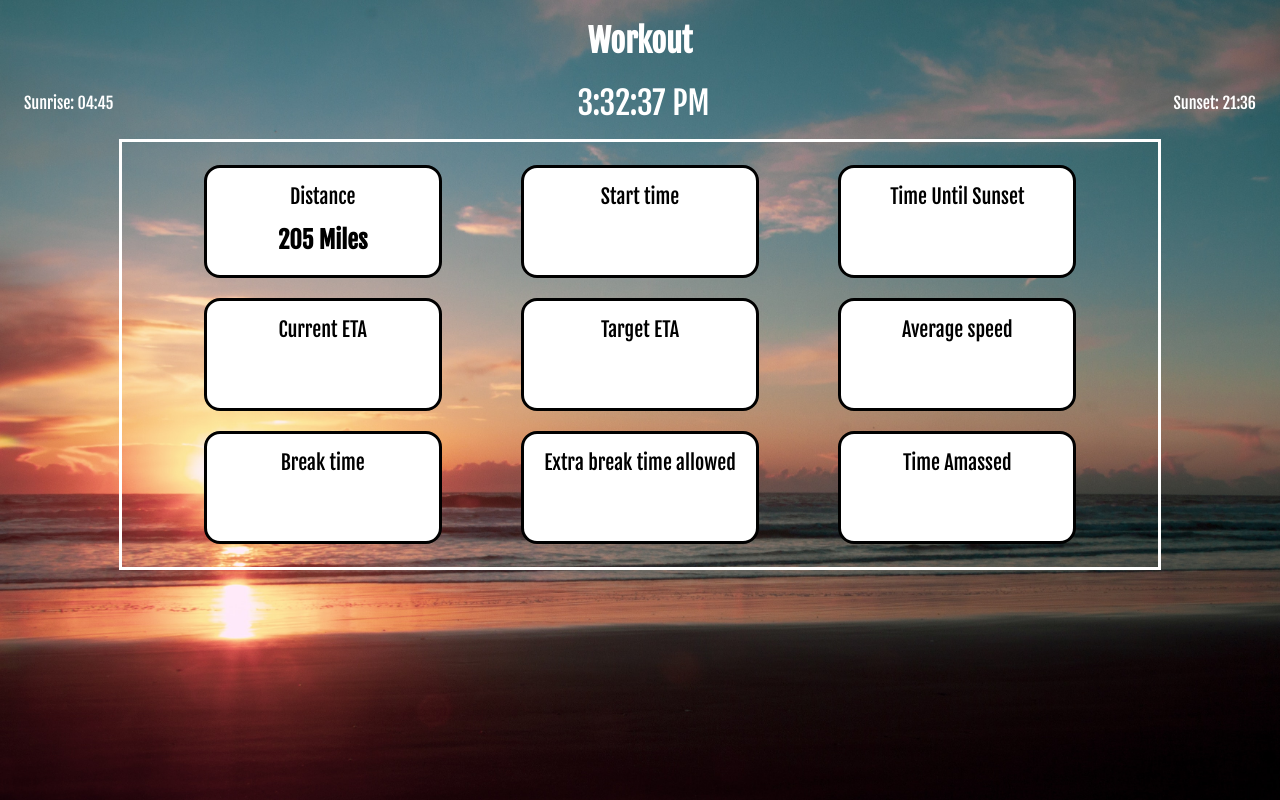
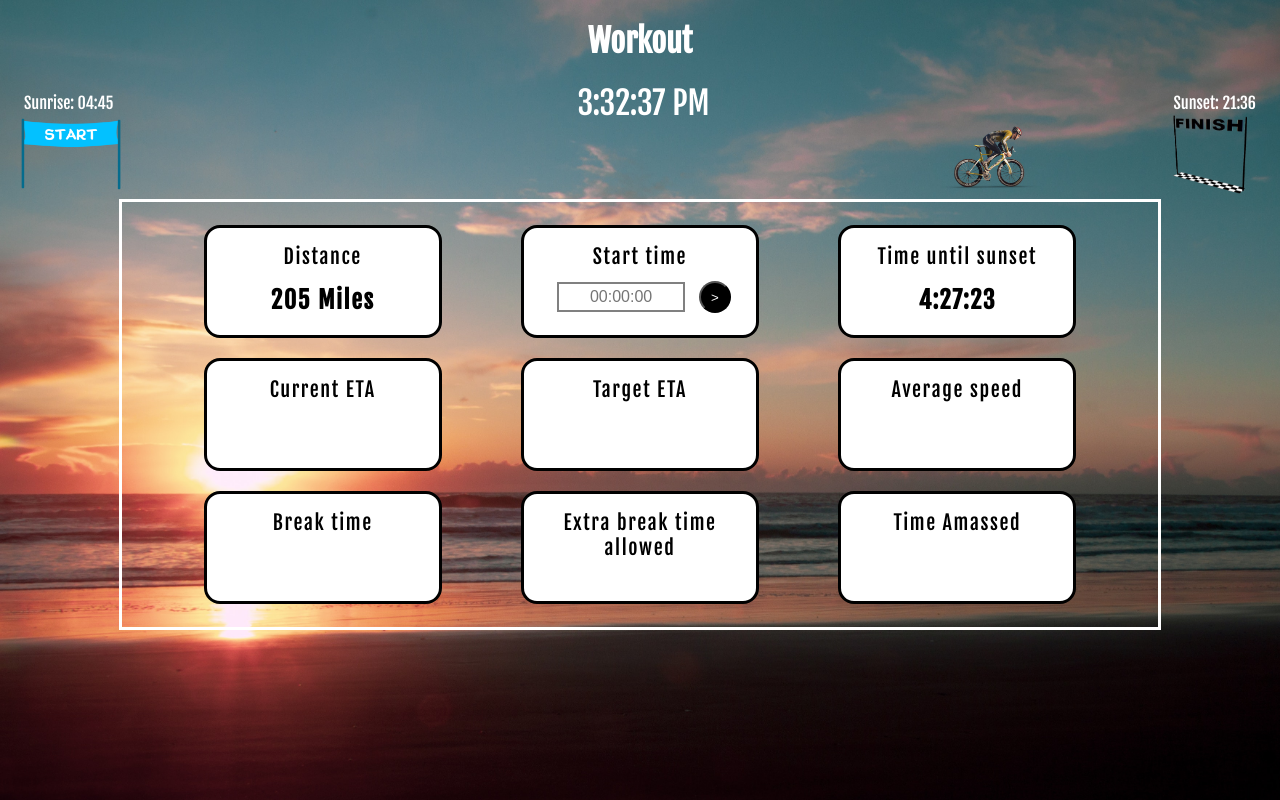
Before and after one commit to AlexDelasalle/Chase-the-Sun-Data, a PHP site: page / in a window 1280 px wide. Run offline with PHP 8.4, Linux system fonts and the light colour scheme.

Commit message:
Added a moving bike animation

```diff
--- a/index.html
+++ b/index.html
@@ -2,7 +2,6 @@
 <html>
   <head>
     <title>Mike Delasalle - Chase the Sun</title>
-    <script src="script.js"></script>
     <meta charset="UTF-8">
     <meta name="viewport" content="width=device-width, initial-scale=1.0">
     <link rel="preconnect" href="https://fonts.googleapis.com">
@@ -18,12 +17,31 @@
       <div><span id="current-time"></span></div>
       <div>Sunset: 21:36</div>
     </div>
+
+    <div id="biker-container">
+      <div id="start-line"></div>
+      <div id="biker"></div>
+      <div id="finish-line"></div>
+    </div>
+
+
     <div class="container">
       <div class="stat_box">Distance
         <h2>205 Miles</h2>
       </div>
-      <div class="stat_box">Start time</div>
-      <div class="stat_box">Time Until Sunset</div>
+      <div class="stat_box">Start time
+        <div>
+          <input type="text" id="input-box" placeholder="00:00:00">
+          <button id="enter-button" onclick="handleClick()">></button>
+        </div>
+        <div>
+          <h2 id="display-text" style="display: none;"></h2>
+        </div>
+
+      </div>
+      <div class="stat_box"> Time until sunset
+        <h2 id="time-diff"></h2>
+      </div>
       <div class="stat_box">Current ETA</div>
       <div class="stat_box">Target ETA</div>
       <div class="stat_box">Average speed</div>
@@ -31,5 +49,7 @@
       <div class="stat_box">Extra break time allowed</div>
       <div class="stat_box">Time Amassed</div>
     </div>
+
+    <script src="script.js"></script>
   </body>
 </html>
--- a/script.js
+++ b/script.js
@@ -1,7 +1,81 @@
-// Current time
+// --------------CURRENT TIME----------------
 function updateTime() {
   var now = new Date();
   var timeSpan = document.getElementById("current-time");
   timeSpan.innerHTML = now.toLocaleTimeString();
 }
 setInterval(updateTime, 1000); // update every second
+
+//--------------HIDING THE INPUT BOX AND SUBMIT BUTTON------------
+function handleClick() {
+  const inputBox = document.getElementById("input-box");
+  const displayText = document.getElementById("display-text");
+  const enterButton = document.getElementById("enter-button");
+  const inputValue = inputBox.value;
+
+  displayText.innerText = inputValue;
+  displayText.style.display = "block";
+  inputBox.style.display = "none";
+  enterButton.style.display = "none";
+}
+
+//  ------------FINDING THE TIME UNTIL SUNSET--------------
+
+function updateTimeDiff() {
+  // Get the current time
+  const now = new Date();
+
+  // Define the sunset time (replace with your own variable)
+  const sunsetTime = new Date("2023-05-05T20:00:00");
+
+  // Calculate the difference between the current time and sunset time in milliseconds
+  const diffInMillis = sunsetTime - now;
+
+  // Convert the difference to hours, minutes, and seconds
+  const diffInHours = Math.floor(diffInMillis / (1000 * 60 * 60));
+  const diffInMinutes = Math.floor((diffInMillis % (1000 * 60 * 60)) / (1000 * 60));
+  const diffInSeconds = Math.floor((diffInMillis % (1000 * 60)) / 1000);
+
+  // Format the time difference as "h:mm:ss"
+  const formattedTimeDiff = `${diffInHours}:${diffInMinutes.toString().padStart(2, "0")}:${diffInSeconds.toString().padStart(2, "0")}`;
+
+  // Get the h2 tag by its ID
+  const timeDiffTag = document.getElementById("time-diff");
+
+  // Set the innerHTML of the h2 tag to display the formatted time difference
+  timeDiffTag.innerHTML = `${formattedTimeDiff}`;
+}
+
+// Call updateTimeDiff() immediately to update the time difference when the page loads
+updateTimeDiff();
+
+// Call updateTimeDiff() every second to update the time difference continuously
+setInterval(updateTimeDiff, 1000);
+
+//----------MAN ON BIKE-----------
+const biker = document.getElementById('biker');
+
+function setBikerPosition() {
+  const date = new Date();
+  const hours = date.getHours();
+  const minutes = date.getMinutes();
+  const sunrise = new Date();
+  sunrise.setHours(4, 45, 0); // set sunrise time to 4:45 AM
+  const sunset = new Date();
+  sunset.setHours(21, 23, 0); // set sunset time to 9:23 PM
+
+  if (date < sunrise || date > sunset) {
+    // hide the biker outside sunrise and sunset hours
+    biker.style.display = 'none';
+  } else {
+    // show the biker during sunrise and sunset hours
+    biker.style.display = 'block';
+    const totalMinutes = (hours - 4) * 60 + minutes; // calculate the total minutes elapsed since 4:00 AM
+    const position = (totalMinutes / (15 * 60 + 38)) * 100; // calculate the position of the biker based on the elapsed time
+    biker.style.left = `${position}%`;
+  }
+}
+
+setBikerPosition(); // call the function once at the beginning to set the initial position of the biker
+
+setInterval(setBikerPosition, 60000); // update the position of the biker every minute
--- a/style.css
+++ b/style.css
@@ -14,7 +14,7 @@ h1 {
 h2 {
   font-size: 1.5rem;
   margin: 1rem;
-
+  color:black;
 }
 
 .sun {
@@ -45,6 +45,7 @@ body {
   align-content: flex-start;
   width: 80%;
   margin: auto;
+  margin-top: 10px;
   height: 400px;
   border-style: solid;
   border-color: white;
@@ -64,4 +65,66 @@ body {
   background-color: white;
   color: black;
   border-radius: 1rem;
+  display: flex;
+  flex-direction: column;
+  align-items: center;
+  justify-content: space-between;
+  letter-spacing: 0.1rem;
 }
+
+#input-box {
+  border-style: solid;
+  border-color: grey;
+  height: 60%;
+  width: 60%;
+  text-align: center;
+  font-size: 1rem;
+  margin: .5rem;
+}
+
+#enter-button {
+  border-radius: 50%;
+  color: white;
+  background-color: black;
+  border-color: none;
+  height: 2rem;
+  width: 2rem;
+}
+
+#biker-container {
+  position: relative;
+  height: 50px;
+}
+
+#start-line {
+  position: absolute;
+  top: 50%;
+  left: 1%;
+  transform: translateY(-60%);
+  width: 100px;
+  height: 100px;
+  background-image: url('images/start.jpeg');
+  background-size: cover;
+}
+
+#biker {
+  position: absolute;
+  top: 50%;
+  transform: translateY(-60%);
+  width: 96px;
+  height: 65px;
+  background-image: url('images/biker.png');
+  background-size: cover;
+  transition: left 1s linear;
+}
+
+#finish-line {
+  position: absolute;
+  top: 50%;
+  right: 2%;
+  transform: translateY(-60%);
+  width: 100px;
+  height: 100px;
+  background-image: url('images/finish.png');
+  background-size: cover;
+}
```
Also changed, not shown: images/biker.png (added), images/finish.png (added), images/start.jpeg (added), 1 other file.
